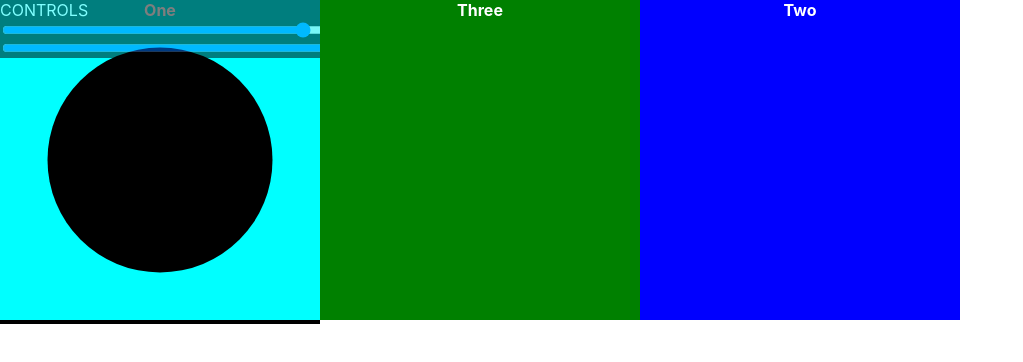
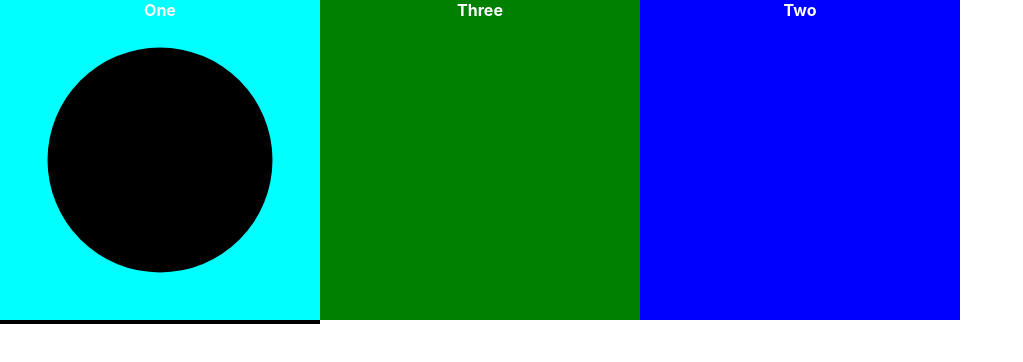
Before and after one commit to dopplerreflect/art-with-controls, a React (Vite) app: page / in a window 1280 px wide. Shown: the top 362 px of the page, without its empty margins (0-1023 px from the left). Built offline with nearby package versions, Linux system fonts and the light colour scheme.

Commit message:
hide controls if !showControls

```diff
--- a/src/gallery/One.tsx
+++ b/src/gallery/One.tsx
@@ -19,7 +19,9 @@ const One = () => {
 
   return (
     <div className='Container'>
-      <Controls controls={controls} handleControlChange={handleControlChange} />
+      {showControls && (
+        <Controls controls={controls} handleControlChange={handleControlChange} />
+      )}
       <div className='Image' onClick={() => setShowControls(!showControls)}>
         <svg xmlns='http://www.w3.org/2000/svg' viewBox='0 0 128 128'>
           <rect
```
